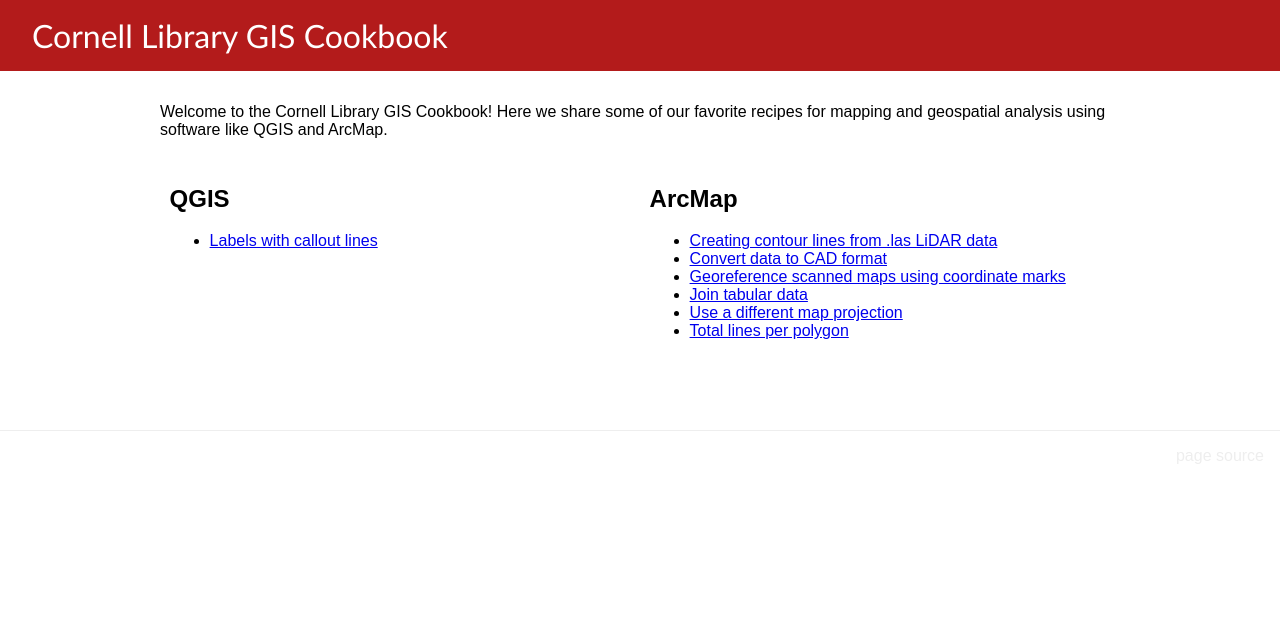
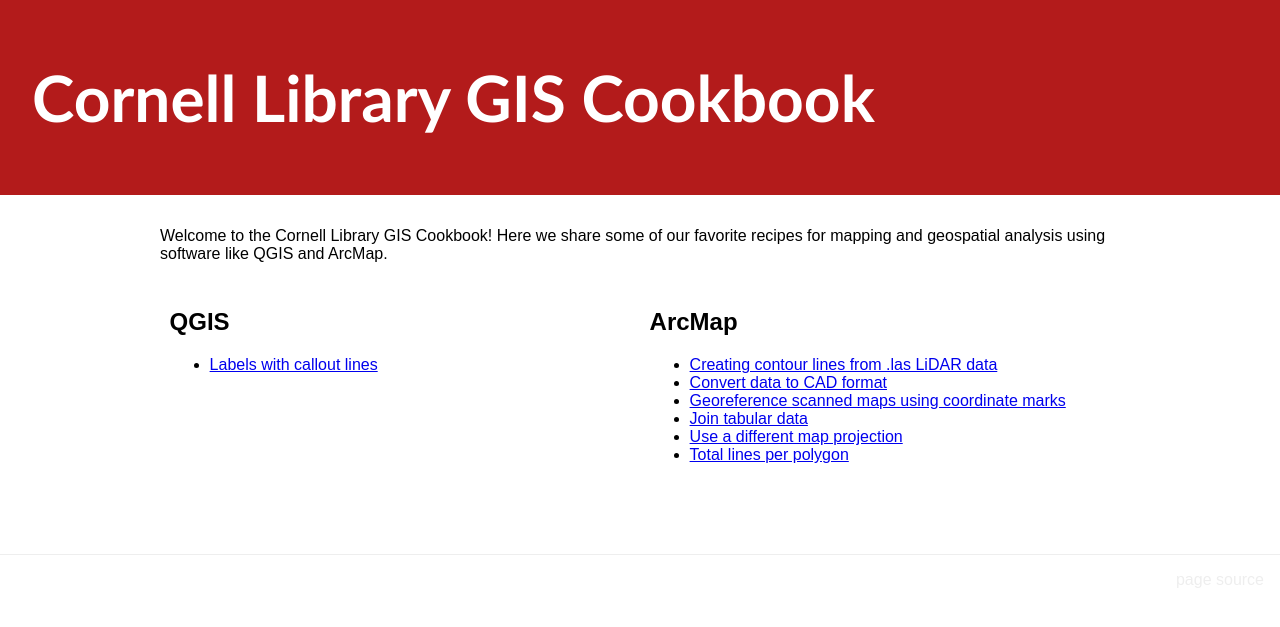
Before and after one commit to cornell-gis/gis-cookbook, a Jekyll site: the page built from index.html, in a window 1280 px wide. Shown: the top 627 px of the page. Built offline with Jekyll 4.4.1, drawn with Linux system fonts in a browser that asks for light colours.

```diff
--- a/_layouts/default.html
+++ b/_layouts/default.html
@@ -7,13 +7,15 @@
 
 <body>
   <header>
-    <a href="/gis-cookbook">Cornell Library GIS Cookbook</a>
+    <h1><a href="/gis-cookbook">Cornell Library GIS Cookbook</a></h1>
+  </header>
+  <aside>
     {% if page.path contains 'arcmap' %}
-      : ArcMap
+      <img src="arcmap-logo.png" alt="" /> ArcMap
     {% elsif page.path contains 'qgis' %}
-      : QGIS
+      <img src="qgis-logo.png" alt="" /> QGIS
     {% endif %}
-  </header>
+  </aside>
   <main>{{ content }}</main>
   <footer><a href='https://github.com/kgjenkins/gis-cookbook/blob/master/{{ page.path }}'>page source</a></footer>
 </body>
```
Also changed, not shown: arcmap/arcmap-logo.jpg (added), qgis/qgis-logo.png (added).
